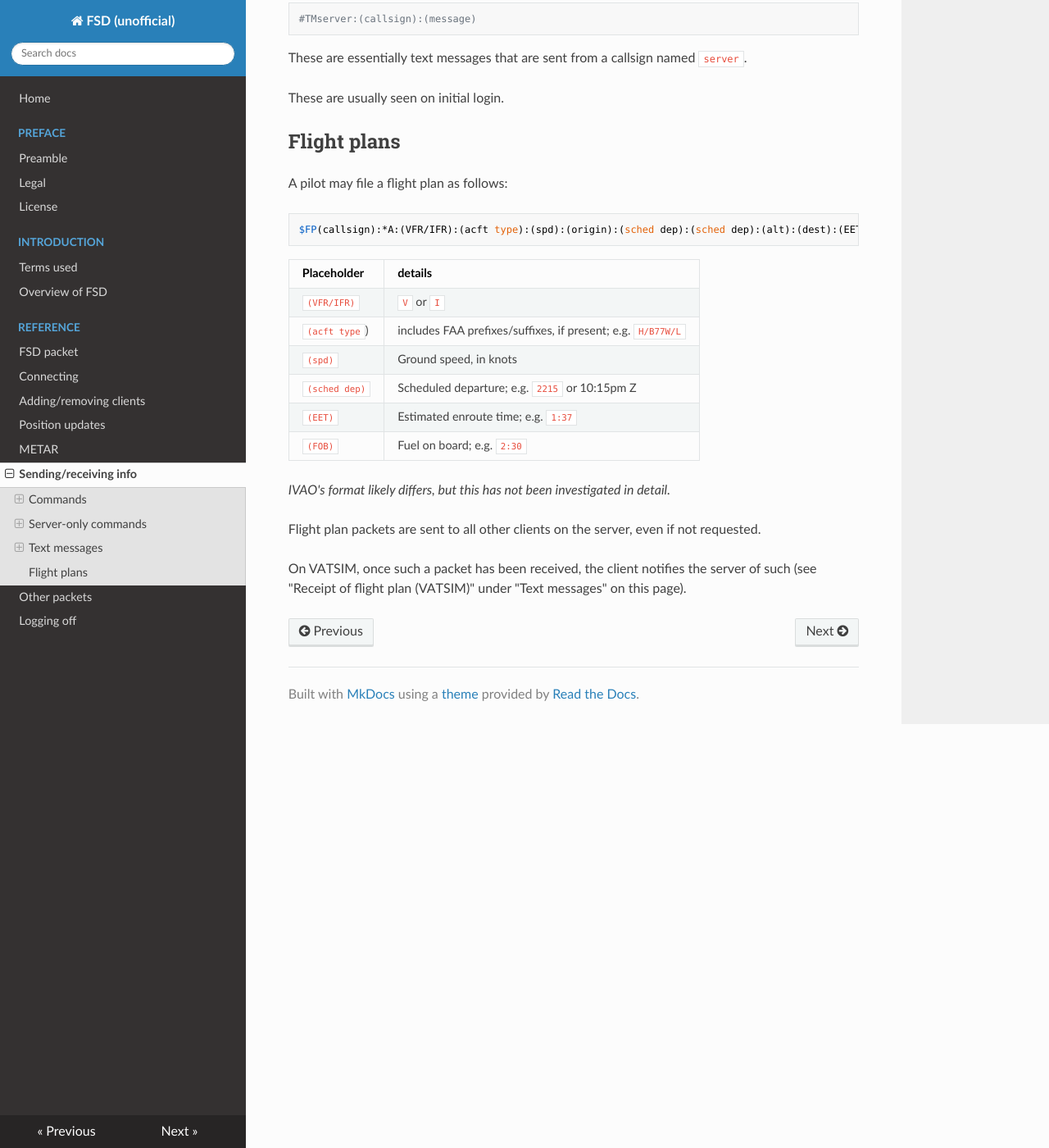
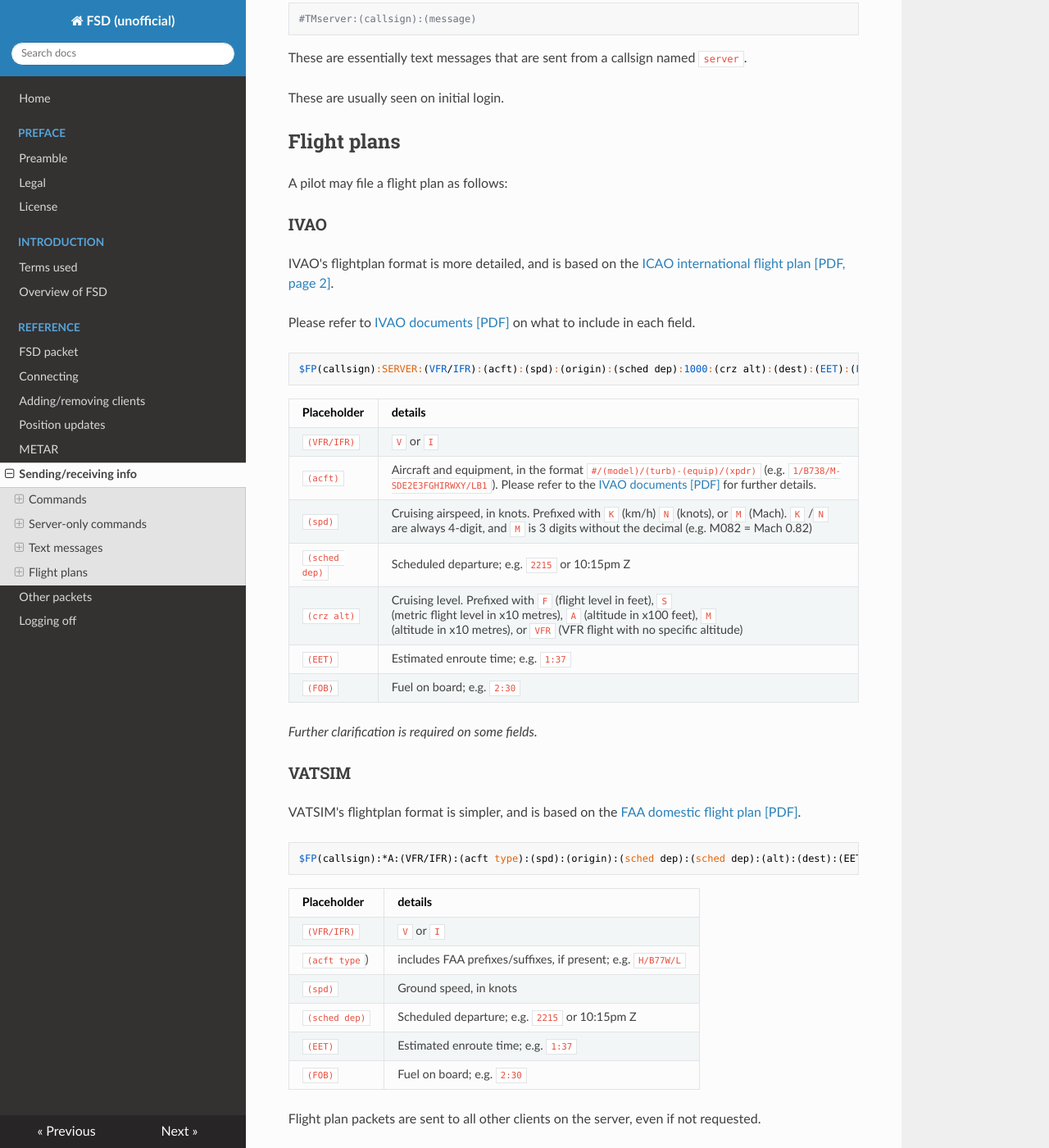
Before and after one commit to norrisng/fsd-doc, an MkDocs documentation site: the page built from docs/api/info.md, in a window 1280 px wide and 1400 px high, scrolled down 4443 px. Shown: the whole window at 82% size. Built offline with MkDocs 1.6.1, drawn with Linux system fonts in a browser that asks for light colours; nearby versions of some CDN libraries; old or Windows-style settings are respelled for this version of MkDocs.

Commit message:
Add IVAO flightplan format

````diff
--- a/docs/api/info.md
+++ b/docs/api/info.md
@@ -248,6 +248,37 @@
 
 A pilot may file a flight plan as follows:
 
+
+
+### IVAO ###
+
+IVAO's flightplan format is more detailed, and is based on the [ICAO international flight plan [PDF, page 2]](https://www.faa.gov/documentLibrary/media/Form/FAA_7233-4_PRA_07-31-2017.pdf).
+
+Please refer to [IVAO documents [PDF]](https://www.ivao.aero/training/documentation/books/SPP_ADC_Flightplan_Understanding.pdf) on what to include in each field.
+
+```
+$FP(callsign):SERVER:(VFR/IFR):(acft):(spd):(origin):(sched dep):1000:(crz alt):(dest):(EET):(FOB):0:0::(remarks):(alt airport):S:0:
+```
+
+| Placeholder   | details                                                      |
+| ------------- | ------------------------------------------------------------ |
+| `(VFR/IFR)`   | `V` or `I`                                                   |
+| `(acft)`      | Aircraft and equipment, in the format `#/(model)/(turb)-(equip)/(xpdr)` (e.g. `1/B738/M-SDE2E3FGHIRWXY/LB1`). Please refer to the [IVAO documents [PDF]](https://www.ivao.aero/training/documentation/books/SPP_ADC_Flightplan_Understanding.pdf) for further details. |
+| `(spd)`       | Cruising airspeed, in knots. Prefixed with `K` (km/h) `N` (knots), or `M` (Mach). `K` /`N` are always 4-digit, and `M` is 3 digits without the decimal (e.g. M082 = Mach 0.82) |
+| `(sched dep)` | Scheduled departure; e.g. ` 2215` or 10:15pm Z               |
+| `(crz alt)`   | Cruising level. Prefixed with `F` (flight level in feet), `S` (metric flight level in x10 metres), `A` (altitude in x100 feet), `M` (altitude in x10 metres), or `VFR` (VFR flight with no specific altitude) |
+| `(EET)`       | Estimated enroute time; e.g. `1:37`                          |
+| `(FOB)`       | Fuel on board; e.g. `2:30`                                   |
+
+*Further clarification is required on some fields.*
+
+
+
+
+### VATSIM ###
+
+VATSIM's flightplan format is simpler, and is based on the [FAA domestic flight plan [PDF]](https://www.faa.gov/documentLibrary/media/Form/FAA_Form_7233-1_7_31_17.pdf).
+
 ```
 $FP(callsign):*A:(VFR/IFR):(acft type):(spd):(origin):(sched dep):(sched dep):(alt):(dest):(EET):(FOB):(alt airport):(remarks)
 ```
@@ -261,8 +292,6 @@
 | `(EET)`       | Estimated enroute time; e.g. `1:37`                         |
 | `(FOB)`       | Fuel on board; e.g. `2:30`                                  |
 
-*IVAO's format likely differs, but this has not been investigated in detail.*
-
 
 
 Flight plan packets are sent to all other clients on the server, even if not requested.
````
